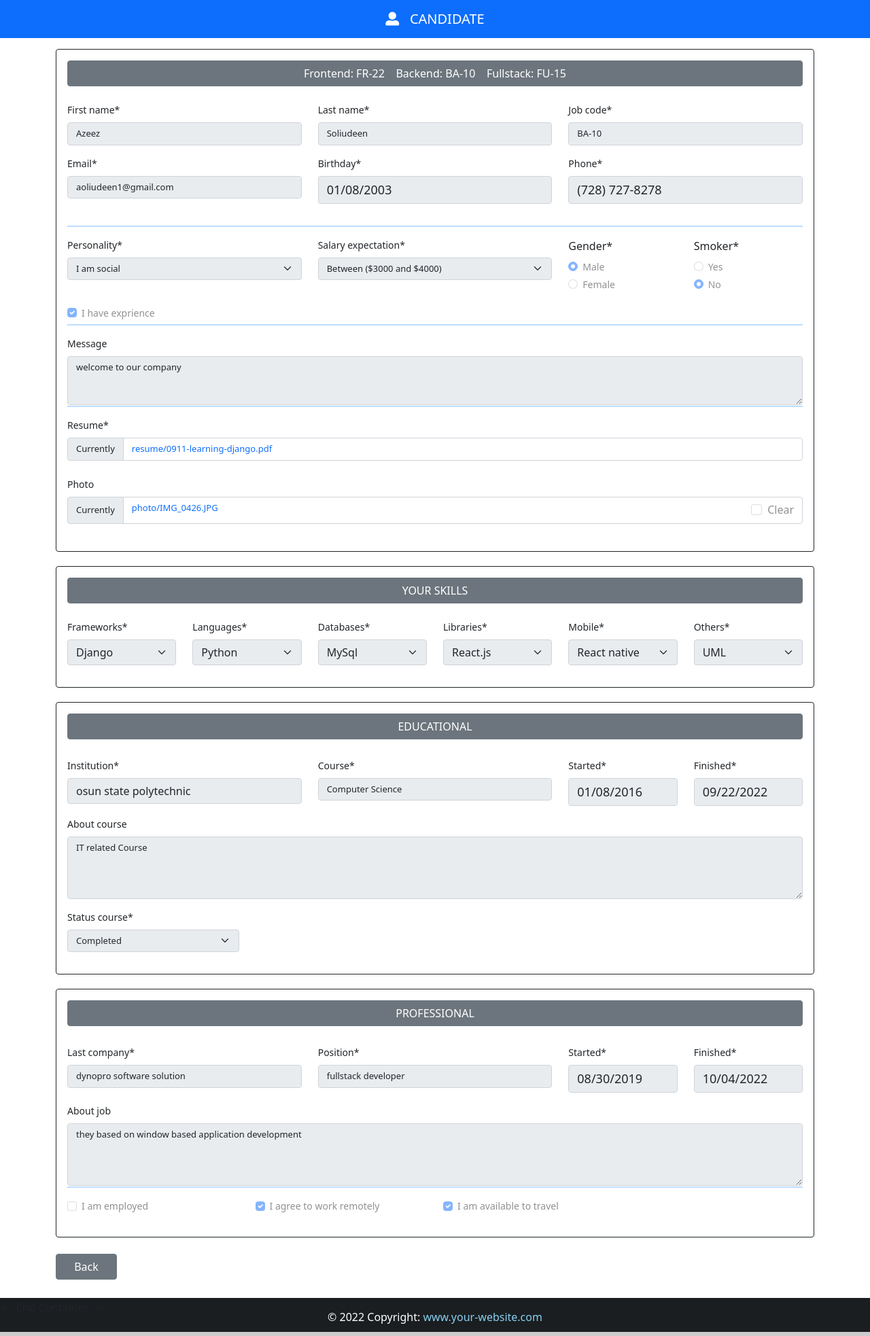
After one commit to Asoliudeen1/developer_registration, a Django app: page /candidate/17/ in a window 1280 px wide. The commit adds this page. Shown: the whole page at 68% size. Run offline with Django 4.2, Linux system fonts and the light colour scheme; a user stored in the database is signed in; data comes from the database, SQL or seed files in the repository; both versions use the stored data as it was after the commit; some libraries are stand-ins or nearby versions.

Commit message:
login page and uneditable detail form

```diff
--- a/app/models.py
+++ b/app/models.py
@@ -12,6 +12,7 @@ SITUATION = (
 )
 
 PERSONALITY = (
+    ('','Select personality'),
     ('I am outgoing',' I am outgoing'),
     ('I am social','I am social'),
     ('I am antisocial','I am antisocial'),
--- /dev/null
+++ b/app/templates/app/candidate.html
@@ -0,0 +1,15 @@
+{% extends 'app/register.html' %}
+
+
+<!-- Block Title -->
+{% block title %}Candidate{% endblock title %}
+
+{% block nav-content %}
+<i class="fas fa-user-alt"></i>&nbsp;&nbsp; CANDIDATE
+{% endblock nav-content %}
+
+
+<!--BUTTONS DENIED-->
+{% block buttons %}
+<a href="{% url 'candidates' %}" class="btn btn-secondary mt-4 mb-2 my-btn">Back</a>
+{% endblock buttons %}
--- /dev/null
+++ b/app/templates/app/register.html
@@ -0,0 +1,134 @@
+{% extends 'base.html' %}
+{% load crispy_forms_tags %}
+
+<!-- Block Title -->
+{% block title %}New Candidate{% endblock title %}
+
+<!-- Block Navbar -->
+{% block navbar %}bg-primary{% endblock navbar %}
+
+{% block nav-content %}
+<i class="fas fa-user-plus"></i>&nbsp;&nbsp; NEW CANDIDATE
+{% endblock nav-content %}
+
+
+{% block content %}
+<div class="container mt-3" style="width: 95%; font-size: 14px;">
+   <!-- ERROR Messages(For All FIELDS) from FORM.PY
+    {% for field in form %}
+        {% for error in field.errors %}
+        <div class="alert alert-danger alert-dismissible fade show text-center" role="alert"><strong>{{error|escape}}</strong>
+            <button type="button" class="btn-close" data-bs-dismiss="alert" aria-label="Close"></button>
+        </div>
+        {% endfor %}
+    {% endfor %} -->
+
+
+    <!-- ERROR Messages(Single Field) from FORM.PY -->
+    <!-- # NOTE: STRIPTAG removed <li>
+    {% if form.errors %}
+        <div class="alert alert-danger alert-dismissible fade show text-center" role="alert"><strong>{{form.email.errors|striptags}}</strong>
+            <button type="button" class="btn-close" data-bs-dismiss="alert" aria-label="Close"></button>
+        </div>
+    {% endif %}-->
+
+
+    {% if form.errors %}
+    <script src="https://unpkg.com/sweetalert/dist/sweetalert.min.js"></script>
+    <script>
+        var m = "{{ form.email.errors|striptags }}";
+        swal("Denied !", m, "error")
+    </script>
+    {% endif %}
+
+
+
+    <form method="post"  enctype="multipart/form-data"  class="mt-3" novalidate>
+        {% csrf_token %}
+        <!-- CARD 1 PERSONAL -->
+        <div class="card border-dark p-3">
+            <span class="btn btn-secondary mb-4" style="cursor: default;">
+                Frontend: FR-22 &nbsp;&nbsp; Backend: BA-10 &nbsp;&nbsp; Fullstack: FU-15
+            </span>
+            <div class="row">
+                <div class="col-4">{{form.first_name|as_crispy_field}}</div>
+                <div class="col-4">{{form.last_name|as_crispy_field}}</div>
+                <div class="col-4">{{form.job|as_crispy_field}}</div>
+            </div>
+            <div class="row">
+                <div class="col-4">{{form.email|as_crispy_field}}</div>
+                <div class="col-4">{{form.birth|as_crispy_field}}</div>
+                <div class="col-4">{{form.phone|as_crispy_field}}</div>
+            </div>
+            <hr style="border: 1px solid #007bff;">
+            <div class="row">
+                <div class="col-4">{{form.personality|as_crispy_field}}</div>
+                <div class="col-4">{{form.salary|as_crispy_field}}</div>
+                <div class="col-2">{{form.gender|as_crispy_field}}</div>
+                <div class="col-2">{{form.smoker|as_crispy_field}}</div>
+            </div>
+            {{form.experience|as_crispy_field}}
+            <hr style="border: 1px solid #007bff; margin-top: -15px;">
+            {{form.message|as_crispy_field}}
+            <hr style="border: 1px solid #007bff; margin-top: -15px;">
+            {{form.file|as_crispy_field}}
+            {{form.image|as_crispy_field}}
+        </div>
+        <br>
+
+        <!-- CARD 2 SKILLS -->
+        <div class="card border-dark p-3">
+            <span class="btn btn-secondary mb-4" style="cursor: default;">YOUR SKILLS</span>
+            <div class="row">
+                <div class="col-2">{{form.frameworks|as_crispy_field}}</div>
+                <div class="col-2">{{form.languages|as_crispy_field}}</div>
+                <div class="col-2">{{form.databases|as_crispy_field}}</div>
+                <div class="col-2">{{form.libraries|as_crispy_field}}</div>
+                <div class="col-2">{{form.mobile|as_crispy_field}}</div>
+                <div class="col-2">{{form.others|as_crispy_field}}</div>
+            </div>
+        </div>
+        <br>
+        <!-- CARD 3 EDUCATION -->
+        <div class="card border-dark p-3">
+            <span class="btn btn-secondary mb-4" style="cursor: default;">EDUCATIONAL</span>
+            <div class="row mt-1">
+                <div class="col-4">{{form.institution|as_crispy_field}}</div>
+                <div class="col-4">{{form.course|as_crispy_field}}</div>
+                <div class="col-2">{{form.started_course|as_crispy_field}}</div>
+                <div class="col-2">{{form.finished_course|as_crispy_field}}</div>
+            </div>
+            {{form.about_course|as_crispy_field}}
+            <div class="row">
+                <div class="col-3"> {{form.status_course|as_crispy_field}}</div>
+            </div>
+        </div>
+        <br>
+        <!-- CARD 4 PROFESSIONAL -->
+        <div class="card border-dark p-3">
+            <span class="btn btn-secondary mb-4" style="cursor: default;">PROFESSIONAL</span>
+            <div class="row mt-1">
+                <div class="col-4">{{form.company|as_crispy_field}}</div>
+                <div class="col-4">{{form.position|as_crispy_field}}</div>
+                <div class="col-2">{{form.started_job|as_crispy_field}}</div>
+                <div class="col-2">{{form.finished_job|as_crispy_field}}</div>
+            </div>
+            {{form.about_job|as_crispy_field}}
+            <hr style="border: 1px solid #007bff; margin-top: -15px;">
+            <div class="row">
+                <div class="col-3">{{form.employed|as_crispy_field}}</div>
+                <div class="col-3">{{form.remote|as_crispy_field}}</div>
+                <div class="col-3">{{form.travel|as_crispy_field}}</div>
+            </div>
+        </div>
+        {% block buttons %}
+        <button type="submit" class="btn btn-outline-primary  mt-2 my-btn">Submit</button>
+        <a href="{% url 'register' %}" class="btn btn-outline-dark  mt-2 my-btn">Reset</a>
+        <a href="{% url 'home' %}" class="btn btn-outline-secondary  mt-2 my-btn">Back</a>
+        {% endblock buttons %}
+    </form>
+    <br>
+</div> <-- End Container -->
+<br>
+<br>
+{% endblock %}
--- a/app/urls.py
+++ b/app/urls.py
@@ -4,4 +4,10 @@ from . import views
 
 urlpatterns = [
     path('', views.home, name='home'),
+    path('register/', views.register, name='register'),
+    path('candidates/', views.Candidates, name='candidates'),
+    path('candidate/<int:candidate_id>/', views.Candidate, name='candidate'),
+
+    path('login/', views.Login, name='loginpage'),
+    path('logout/', views.Logout, name='logout'),
 ]
--- a/app/views.py
+++ b/app/views.py
@@ -1,8 +1,36 @@
+
 from django.shortcuts import render, redirect
 from .forms import CandidateForm
 from django.contrib import messages
+from .models import candidate
+from django.contrib.auth import login, authenticate, logout
+from django.contrib.auth.decorators import login_required
+from django.contrib.auth.models import User
+from django.views.decorators.cache import cache_control
+from django.shortcuts import get_object_or_404
 
-def home(request):
+
+def Login(request):
+    if request.user.is_authenticated:
+        messages.warning(request, "You are already logged in!")
+        return redirect('candidates')
+
+    if request.method == 'POST':
+        username = request.POST['username']
+        password = request.POST['password']
+
+
+        user = authenticate(request, username=username, password=password)
+        if user is not None:
+            login(request, user)
+            return redirect('candidates')
+        else:
+            messages.error(request, 'Username or Password does not exist')
+
+    return render(request, 'registration/login.html')
+
+
+def register(request):
     if request.method == 'POST':
         form = CandidateForm(request.POST, request.FILES)
         if form.is_valid():
@@ -14,4 +42,47 @@ def home(request):
     else:
         form = CandidateForm()
     context={'form': form,}
+    return render(request, 'app/register.html', context)
+
+
+def home(request):
+
+    form = CandidateForm()
+    context={'form': form,}
     return render(request, 'app/home.html', context)
+
+
+
+@login_required(login_url='loginpage')
+@cache_control(no_cache=True, must_revalidate=True, no_store=True)
+def Candidates(request):
+    candidates = candidate.objects.all()
+    context={'candidates': candidates,}
+    return render(request, 'app/candidates.html', context)
+
+
+@login_required(login_url='loginpage')
+@cache_control(no_cache=True, must_revalidate=True, no_store=True)
+def Candidate(request, candidate_id):
+    candidateObj = get_object_or_404(candidate, id=candidate_id)
+
+    form = CandidateForm(instance=candidateObj)
+    context={'form': form,}
+
+    # DISABLE ALL THE FORM FIELDS
+    fields_list = ['experience', 'gender', 'first_name', 'last_name', 'job', 'email',
+                'phone', 'salary', 'birth', 'personality', 'smoker', 'file', 'image', 'frameworks',
+                'languages', 'databases', 'libraries', 'mobile', 'others','message' ,'status_course',
+                'started_course','finished_course','course','institution','about_course','started_job',
+                'finished_job','company','position','about_job','employed','remote','travel']
+
+    for field in fields_list:
+        form.fields[field].disabled=True
+        form.fields['file'].widget.attrs.update({'style':'display: none'})
+        form.fields['image'].widget.attrs.update({'style':'display: none'})
+    return render(request, 'app/candidate.html', context)
+
+
+def Logout(request):
+    logout(request)
+    return redirect('/')
--- a/crispyform/urls.py
+++ b/crispyform/urls.py
@@ -4,6 +4,9 @@ from django.urls import path, include
 from crispyform import settings
 from django.conf.urls.static import static
 
+# ADMIN PANEL (TITLE)
+admin.site.site_header = "HR ADMIN"
+admin.site.index_title = "Table of candidates"
 
 urlpatterns = [
     path('admin/', admin.site.urls),
--- a/static/css/style.css
+++ b/static/css/style.css
@@ -14,3 +14,19 @@ html, body {
 #footer, .push {
     height: 50px;
 }
+
+
+.my-btn {
+    width: 90px;
+}
+
+/* Remove all the lines in <a> tags */
+a{
+    text-decoration: none !important;
+}
+
+/* Upload filed boxes (File and Image) */
+
+.text-break, .input-group-text{
+    font-size: 13px !important;
+}
--- a/templates/base.html
+++ b/templates/base.html
@@ -5,13 +5,13 @@
     <meta charset="UTF-8">
     <meta http-equiv="X-UA-Compatible" content="IE=edge">
     <meta name="viewport" content="width=device-width, initial-scale=1.0">
-    <title>Add candidate</title>
+    <title>{% block title %}Home{% endblock title %}</title>
     <!-- Bootstrap 5 CSS -->
     <link href="https://cdn.jsdelivr.net/npm/bootstrap@5.0.2/dist/css/bootstrap.min.css" rel="stylesheet" integrity="sha384-EVSTQN3/azprG1Anm3QDgpJLIm9Nao0Yz1ztcQTwFspd3yD65VohhpuuCOmLASjC" crossorigin="anonymous">
     <!-- FontAwsome -->
     <link rel="stylesheet" href="https://use.fontawesome.com/releases/v5.15.4/css/all.css" integrity="sha384-DyZ88mC6Up2uqS4h/KRgHuoeGwBcD4Ng9SiP4dIRy0EXTlnuz47vAwmeGwVChigm" crossorigin="anonymous">
     <!-- Favicon -->
-    <link href={% static "img/favicon.ico" %} rel="shortcut icon">
+    <link href="{% static 'img/home.png' %}" rel="shortcut icon">
     <!-- Icon tabs -->
     <link href={% static "img/logo.ico" %} rel="shortcut icon">
     <!-- Static CSS -->
@@ -21,9 +21,11 @@
 <body>
     <div class="wrapper">
       <header>
-        <nav  class="navbar navbar-expand-lg navbar-dark navbar-sm {% block navbar %} bg-primary {% endblock %}">
+        <nav  class="navbar navbar-expand-lg navbar-dark navbar-sm {% block navbar %} bg-dark {% endblock %}">
           <a class="navbar-brand flex-grow-1 text-center small-title" style="color: #fff; left: 50%; transform: translateX(-50%); position: relative;">
-            <i class="fas fa-user-plus"></i>&nbsp;&nbsp; DEVELOPER REGISTRATION
+            {% block nav-content %}
+            <i class="fas fa-home"></i>&nbsp;&nbsp; <strong> JOB APPLICATION</strong>
+            {% endblock nav-content %}
           </a>
         </nav>
       </header>
```
Also changed, not shown: app/forms.py (+19 -17 lines), app/templates/app/candidates.html (added, +57 -0 lines), app/templates/app/home.html (+11 -116 lines), app/templates/registration/login.html (added, +46 -0 lines), crispyform/settings.py (+0 -35 lines), db.sqlite3, media/photo/IMG_0426.JPG (added), media/photo/Screenshot_2022-09-16_at_16.31.47.png (deleted), static/img/home.png (added), 1 other file.
